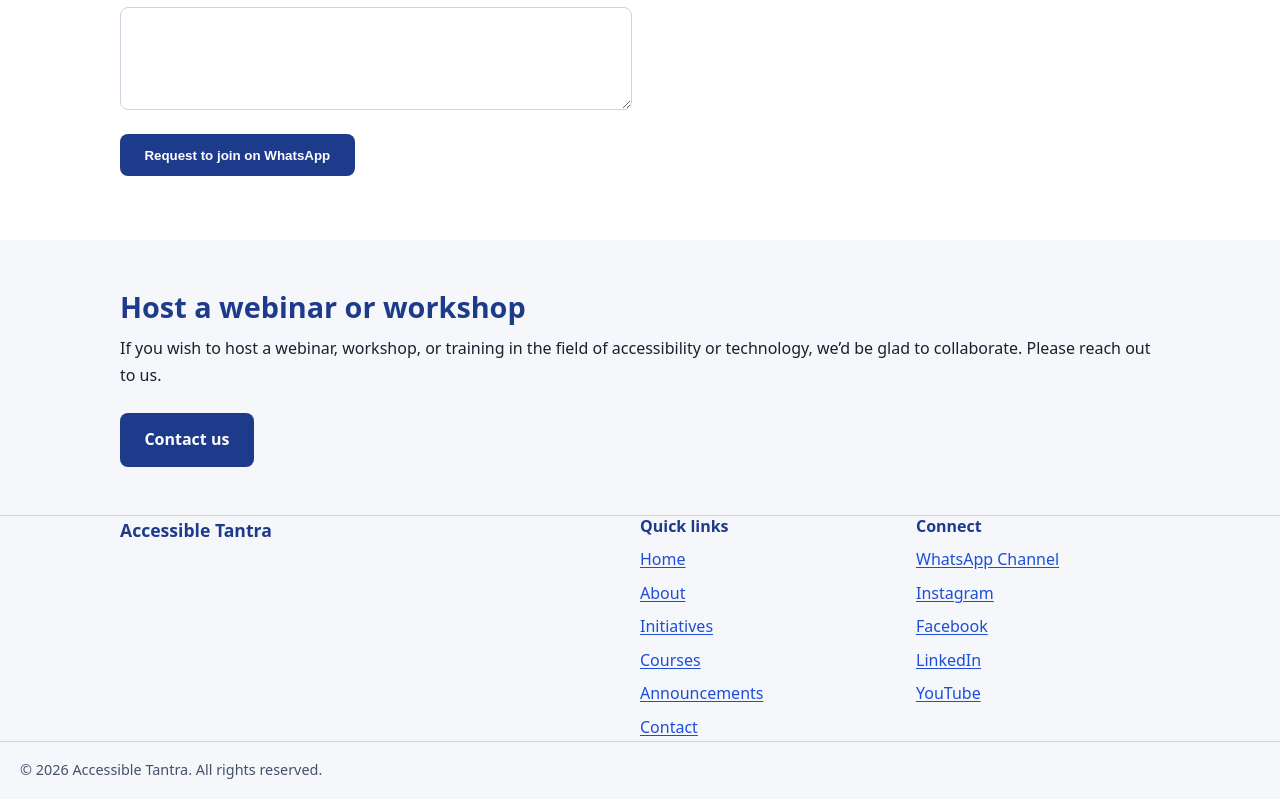
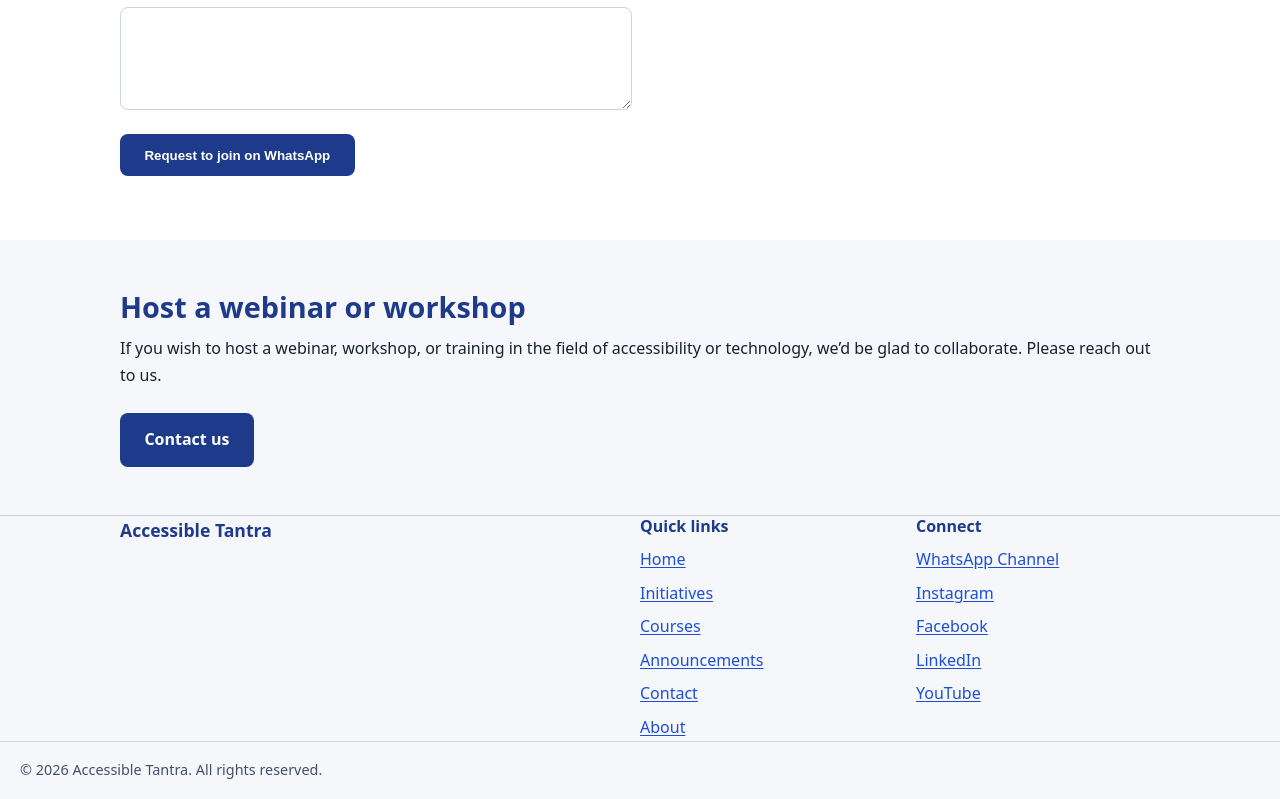
Before and after one commit to accesstantra/accesstantra, a React (Vite) app: page / in a window 1280 px wide. Shown: the part 2173-2972 px from the top of the page. Built offline with nearby package versions, Linux system fonts and the light colour scheme.

Commit message:
Move About to the end of footer quick links too
Co-Authored-By: Claude Opus 4.8 (1M context) <noreply@anthropic.com>

```diff
--- a/src/components/Footer.jsx
+++ b/src/components/Footer.jsx
@@ -3,11 +3,11 @@ import './Footer.css'
 
 const quickLinks = [
   { to: '/', label: 'Home' },
-  { to: '/about', label: 'About' },
   { to: '/initiatives', label: 'Initiatives' },
   { to: '/courses', label: 'Courses' },
   { to: '/announcements', label: 'Announcements' },
   { to: '/contact', label: 'Contact' },
+  { to: '/about', label: 'About' },
 ]
 
 const social = [
```
